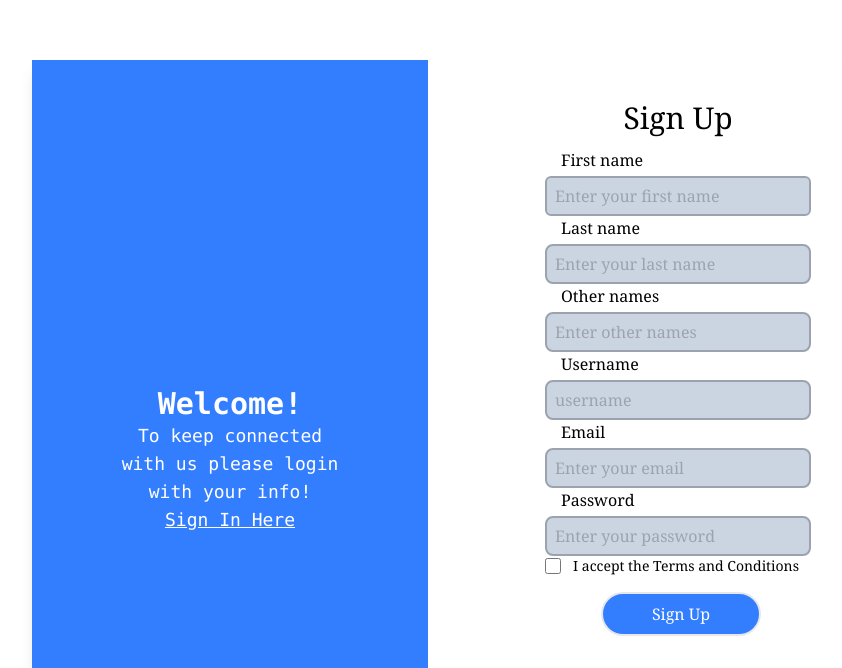
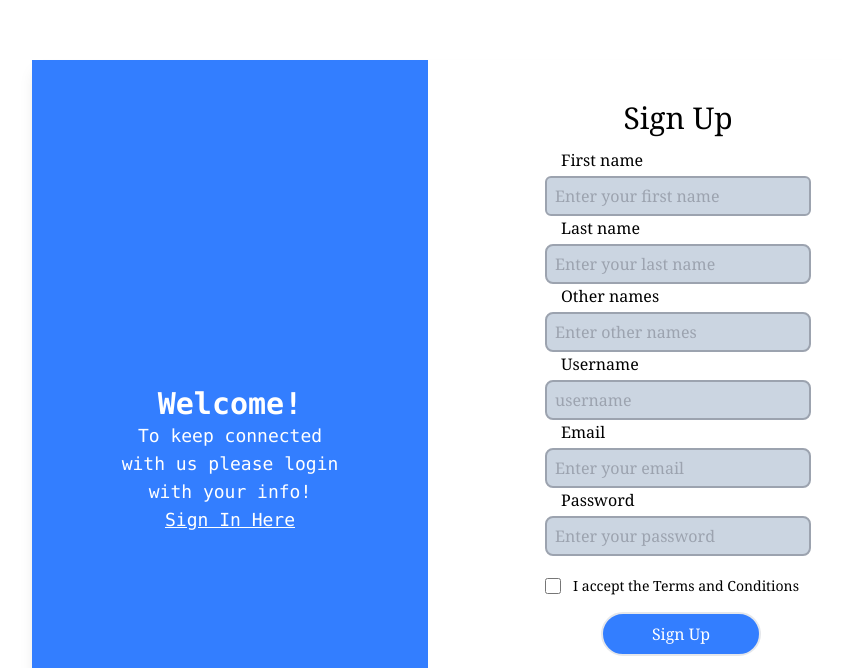
Before and after one commit to Spectrum-Force/portfolio-frontend, a React (Vite) app: page /signup in a window 1280 px wide. Shown: the part 132-800 px from the top of the page, without its empty margins (160-1002 px from the left). Built offline with nearby package versions, Linux system fonts and the light colour scheme.

Commit message:
edited auth pages

```diff
--- a/src/pages/auth/logIn.jsx
+++ b/src/pages/auth/logIn.jsx
@@ -88,7 +88,7 @@ const LogIn = () => {
               />
               {errors.password && (<p className="text-red-500">{errors.password.message}</p>)}
               <div className=" flex pl-10">
-                <div className="text-center text-white my-8 pb-8 h-10 w-40 px-3 py-2 bg-[#337eff] border-2 rounded-3xl hover:bg-black">
+                <div className="text-center text-white my-8 pb-8 h-10 w-40 px-3 py-2 bg-[#337eff] border-2 rounded-3xl hover:bg-gray-400">
                   <button type="submit">
                     {isSubmitting ? <Loader /> : "Sign in"}
                   </button>
--- a/src/pages/auth/signUp.jsx
+++ b/src/pages/auth/signUp.jsx
@@ -91,7 +91,7 @@ const SignUp = () => {
   };
   return (
     <div className=" flex items-center justify-center rounded-xl">
-      <div className="flex flex-row shadow-lg m-48 ">
+      <div className=" flex flex-row shadow-lg m-48 ">
 
         <div className="flex justify-center items-center h-screen bg-[#337eff]">
           <div className="text-center text-white font-mono text-lg m-20">
@@ -215,8 +215,8 @@ const SignUp = () => {
               />
               {errors.password && (<p className="text-red-500">{errors.password.message}</p>)}
 
-              <div className="flex items-start">
-                <div className="flex items-center h-5">
+              <div className="flex items-start pt-5">
+                <div className="flex items-center h-5 ">
                   <input id="terms" aria-describedby="terms" type="checkbox" className="w-4 h-4 border " />
                 </div>
                 <div className="ml-3 text-sm  ">
@@ -224,7 +224,7 @@ const SignUp = () => {
                 </div>
               </div>
               <div className="flex pl-10">
-                <div className="text-center text-white m-4 pb-8 h-10 w-40 px-3 py-2 bg-[#337eff] border-2 rounded-3xl hover:bg-black">
+                <div className="text-center text-white m-4 pb-8 h-10 w-40 px-3 py-2 bg-[#337eff] border-2 rounded-3xl hover:bg-gray-400">
                   <button type="submit"
                   >
                     {isSubmitting ? <Loader /> : "Sign Up"}
```
